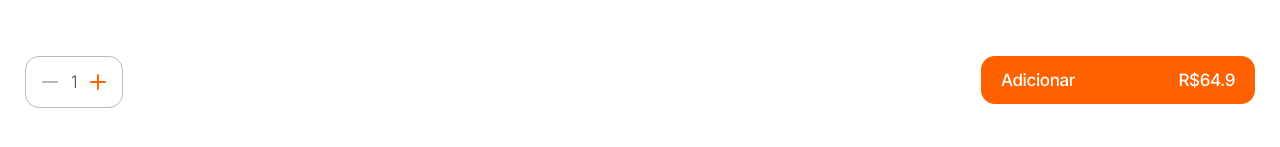
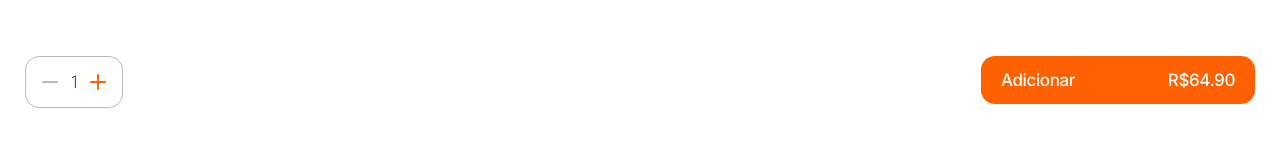
Before and after one commit to RenanTCastro/cardapio-digital-front, a React (Create React App) app: page /Product/1 in a window 1280 px wide. Shown: the part 749-896 px from the top of the page. Built offline with nearby package versions, Linux system fonts and the light colour scheme.

Commit message:
Tela add product

```diff
--- a/src/pages/ProductAdd/ProductAdd.jsx
+++ b/src/pages/ProductAdd/ProductAdd.jsx
@@ -14,9 +14,8 @@ function ProductAdd(){
     const [staticPrice, setStaticPrice] = useState(0)
     const [price, setPrice] = useState(0)
 
-
     function AddPrice(){
-        let newPrice = price + price
+        let newPrice = price + staticPrice
         return setPrice(newPrice)
     }
 
@@ -30,8 +29,10 @@ function ProductAdd(){
         if(numero >= 15){
             return
         }else{
-            setQuantidade(numero + 1)}
+            setQuantidade(numero + 1)
             AddPrice()
+            console.log(staticPrice)
+        }
     }
 
     function decrementa(){
@@ -40,8 +41,7 @@ function ProductAdd(){
             return
         }else{
             setQuantidade(numero - 1)
-            console.log(quantidade)
-            return RemovePrice()
+            RemovePrice()
         }
     }
 
@@ -79,7 +79,7 @@ function ProductAdd(){
                                 <img onClick={()=>incrementa()} src={iconPlus}/>
                             </div>
                             <div className="price">
-                                <span>Adicionar</span><span>R${price}</span>
+                                <span>Adicionar</span><span>R${price.toFixed(2)}</span>
                             </div>
                         </Bottons>
                     </ProductContainer>
```
